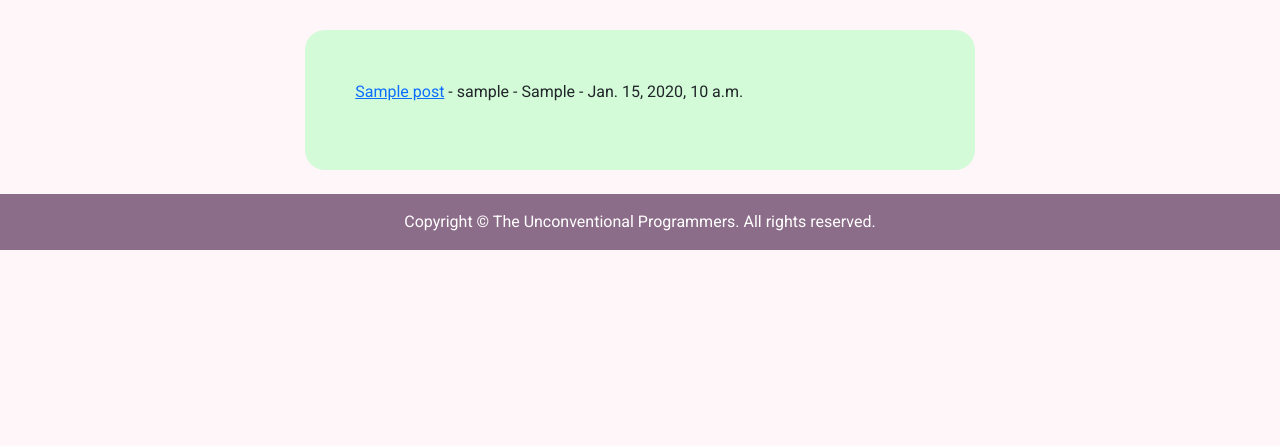
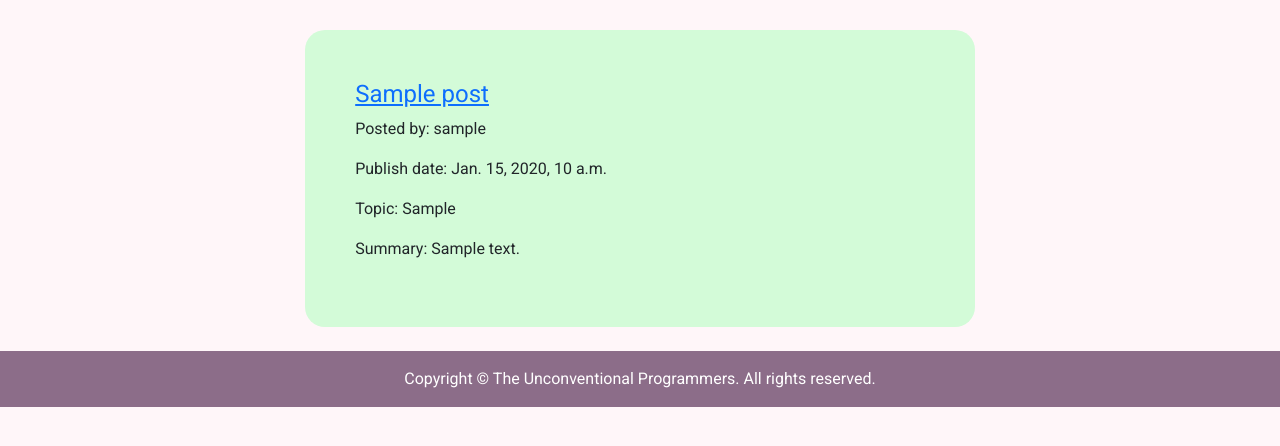
Before and after one commit to Jbachtiger/ci-pp4-the-unconventional-programmer, a Django app: page / in a window 1280 px wide. Shown: the part 56-502 px from the top of the page. Run offline with Django 3.2, Linux system fonts and the light colour scheme; tables that the repository leaves empty hold one stand-in row (values such as "Sample post"); some libraries are stand-ins or nearby versions.

Commit message:
Update styling to home.html template  posts

```diff
--- a/templates/home.html
+++ b/templates/home.html
@@ -7,7 +7,11 @@
 <div class="container home-blog-list">
     <div class="row">
         <div class="col-12">
-            <p><a href="{% url 'post-detail' post.slug %}"> {{ post.title }}</a> - {{ post.author }} - {{ post.topic }} - {{ post.publish_date }}</p>
+            <h4><a href="{% url 'post-detail' post.slug %}"> {{ post.title }}</a></h4>
+            <p>Posted by: {{ post.author }}</p>
+            <p>Publish date: {{ post.publish_date }}</p>
+            <p>Topic: {{ post.topic }} </p>
+            <P>Summary: {{ post.body|slice:":200" }}</P>
         </div>
     </div>
 </div>
```
